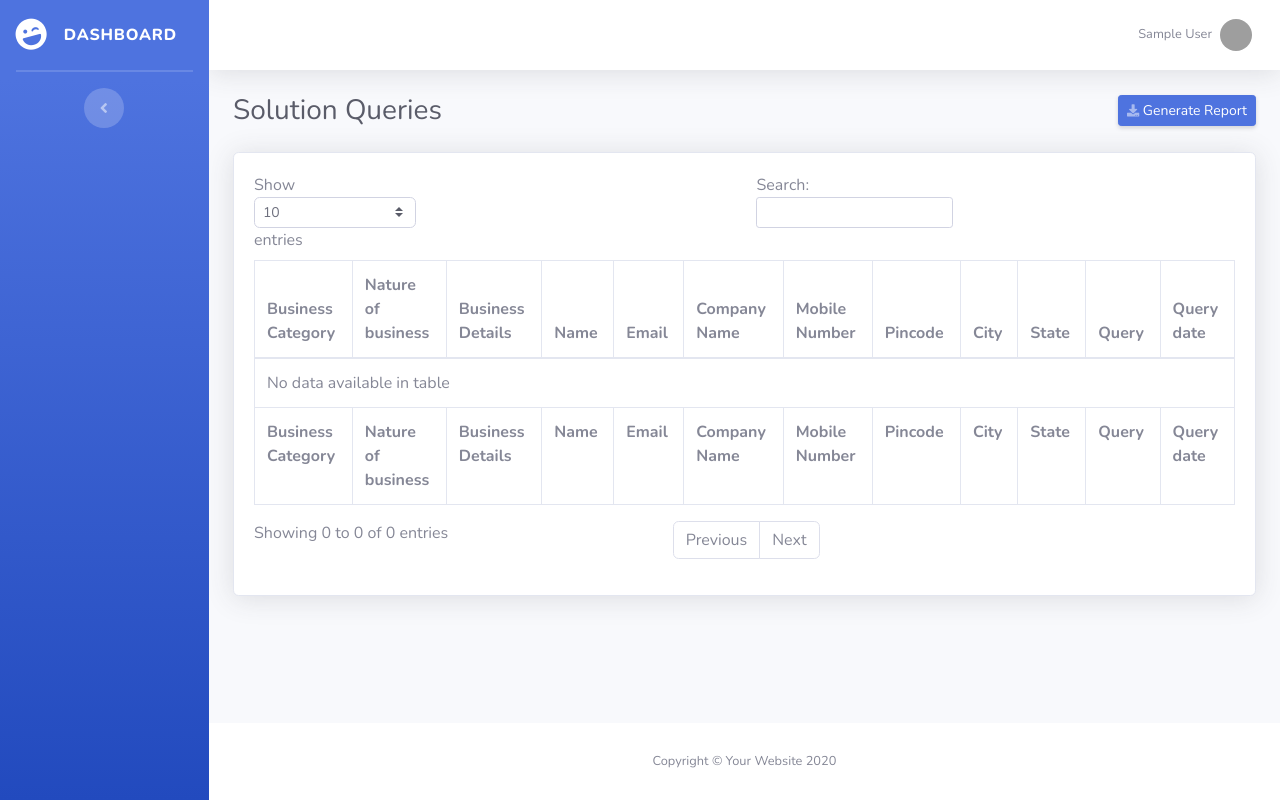
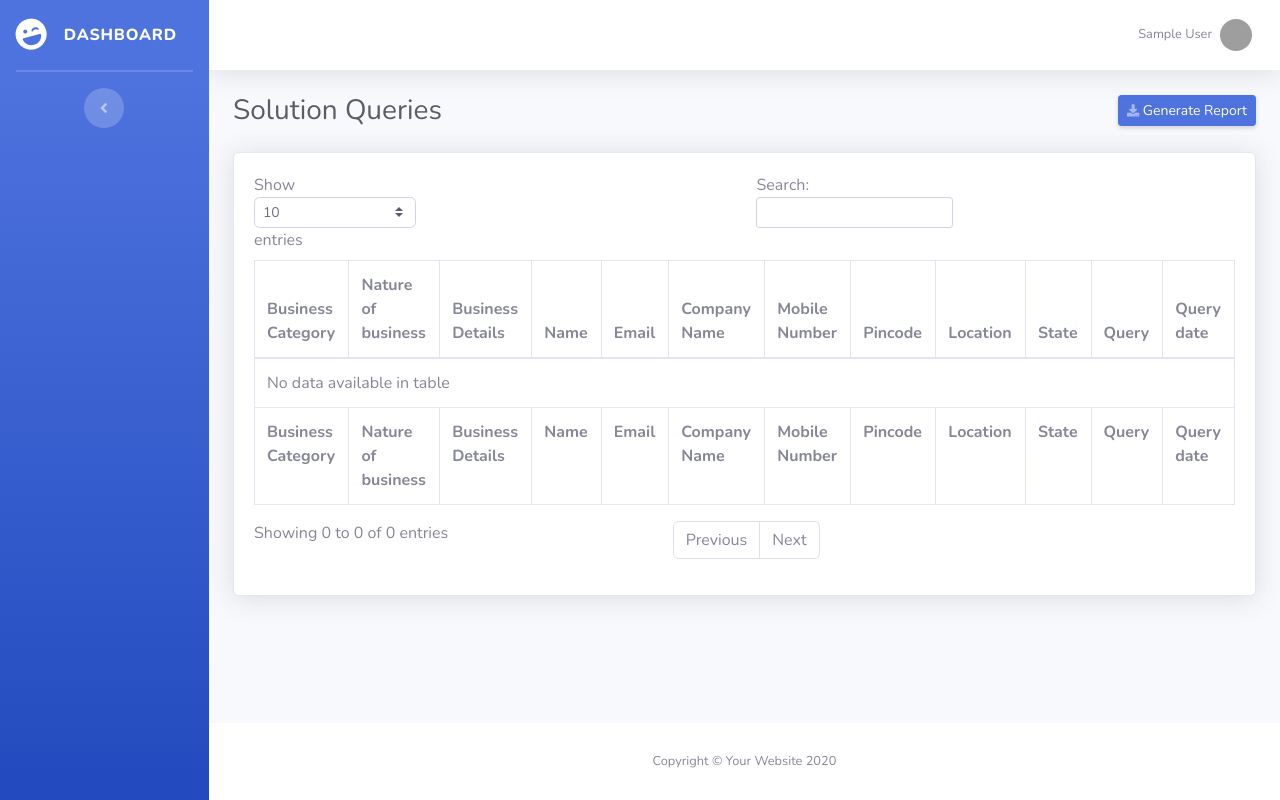
Before and after one commit to teamsatish/canon, a Laravel app: page /dashboard in a window 1280 px wide. Run offline with Laravel 8, Linux system fonts and the light colour scheme; the visitor is signed in with stand-in values (Sample User, id 1); data that the repository does not hold is empty; grey boxes are pictures that could not be loaded.

Commit message:
City => Location

```diff
--- a/resources/views/dashboard.blade.php
+++ b/resources/views/dashboard.blade.php
@@ -30,7 +30,7 @@
             <th>Company Name</th>
             <th>Mobile Number</th>
             <th>Pincode</th>
-            <th>City</th>
+            <th>Location</th>
             <th>State</th>
             <th>Query</th>
             <th>Query date</th>
@@ -46,7 +46,7 @@
             <th>Company Name</th>
             <th>Mobile Number</th>
             <th>Pincode</th>
-            <th>City</th>
+            <th>Location</th>
             <th>State</th>
             <th>Query</th>
             <th>Query date</th>
--- a/resources/views/pages/solution-query.blade.php
+++ b/resources/views/pages/solution-query.blade.php
@@ -146,7 +146,7 @@
                         <div class="floatinglabel">
                             <input id="city" name="city" value="{{old('city')}}" class="form-control" type="text">
                             <span class="highlight"></span>
-                            <label class="floatplaceholder">City*</label>
+                            <label class="floatplaceholder">Location*</label>
                             @error('city')
                               <div class="invalid-feedback">{{ $message }}</div>
                             @enderror
```
Also changed, not shown: app/Http/Controllers/SolutionQueryController.php (+5 -2 lines).
